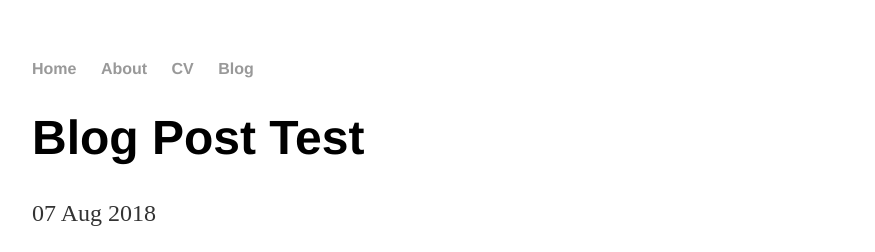
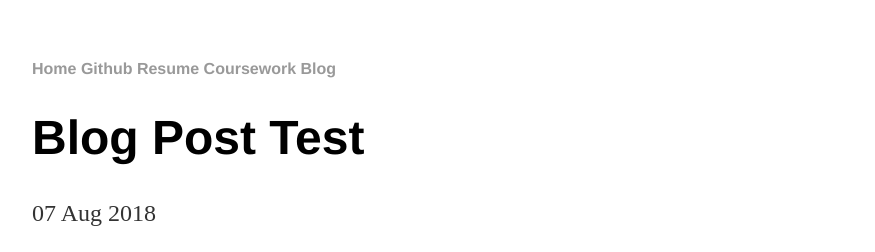
Before and after one commit to declansullivan/static-html-site, a Jekyll site: the page built from _posts/2018-08-07-first-post.md, in a window 1280 px wide. Shown: the top 252 px of the page, without its empty margins (160-1035 px from the left). Built offline with Jekyll 4.4.1, drawn with Linux system fonts in a browser that asks for light colours.

Commit message:
Update default.html

```diff
--- a/_layouts/default.html
+++ b/_layouts/default.html
@@ -8,10 +8,13 @@
 		<body>
 			<nav>
 	    		<ul>
-	        		<li><a href="/">Home</a></li>
-		        	<li><a href="/about">About</a></li>
-	        		<li><a href="/cv">CV</a></li>
-	        		<li><a href="/blog">Blog</a></li>
+	        		<li>
+          <a href="#">Home</a>
+          <a href="#">Github</a>
+          <a href="#">Resume</a>
+          <a href="#">Coursework</a>
+          <a href="#">Blog</a>
+        </li>
 	    		</ul>
 			</nav>
 			<div class="container">
```
